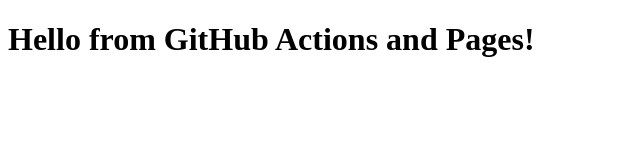
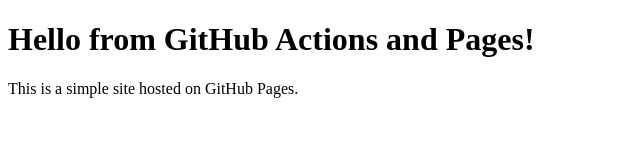
Before and after one commit to raymon333/html-pages-deploy, a plain HTML site: page index.html in a window 1280 px wide. Shown: the whole page, without its empty margins (0-640 px from the left). Drawn offline with Linux system fonts and the light colour scheme.

Commit message:
change file in html

```diff
--- a/index.html
+++ b/index.html
@@ -5,5 +5,6 @@
 </head>
 <body>
   <h1>Hello from GitHub Actions and Pages!</h1>
+  <p>This is a simple site hosted on GitHub Pages.</p>
 </body>
 </html>
```
